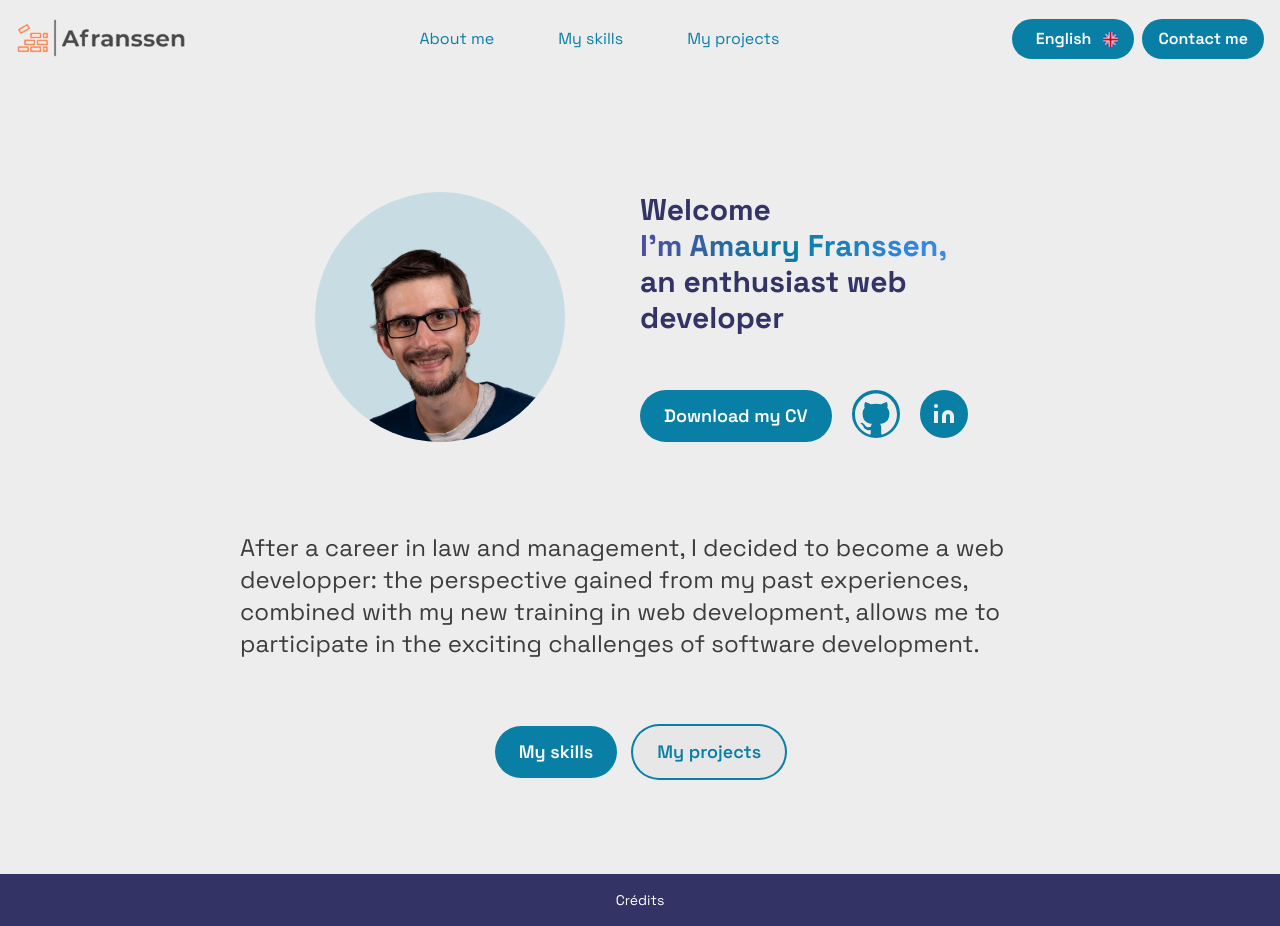
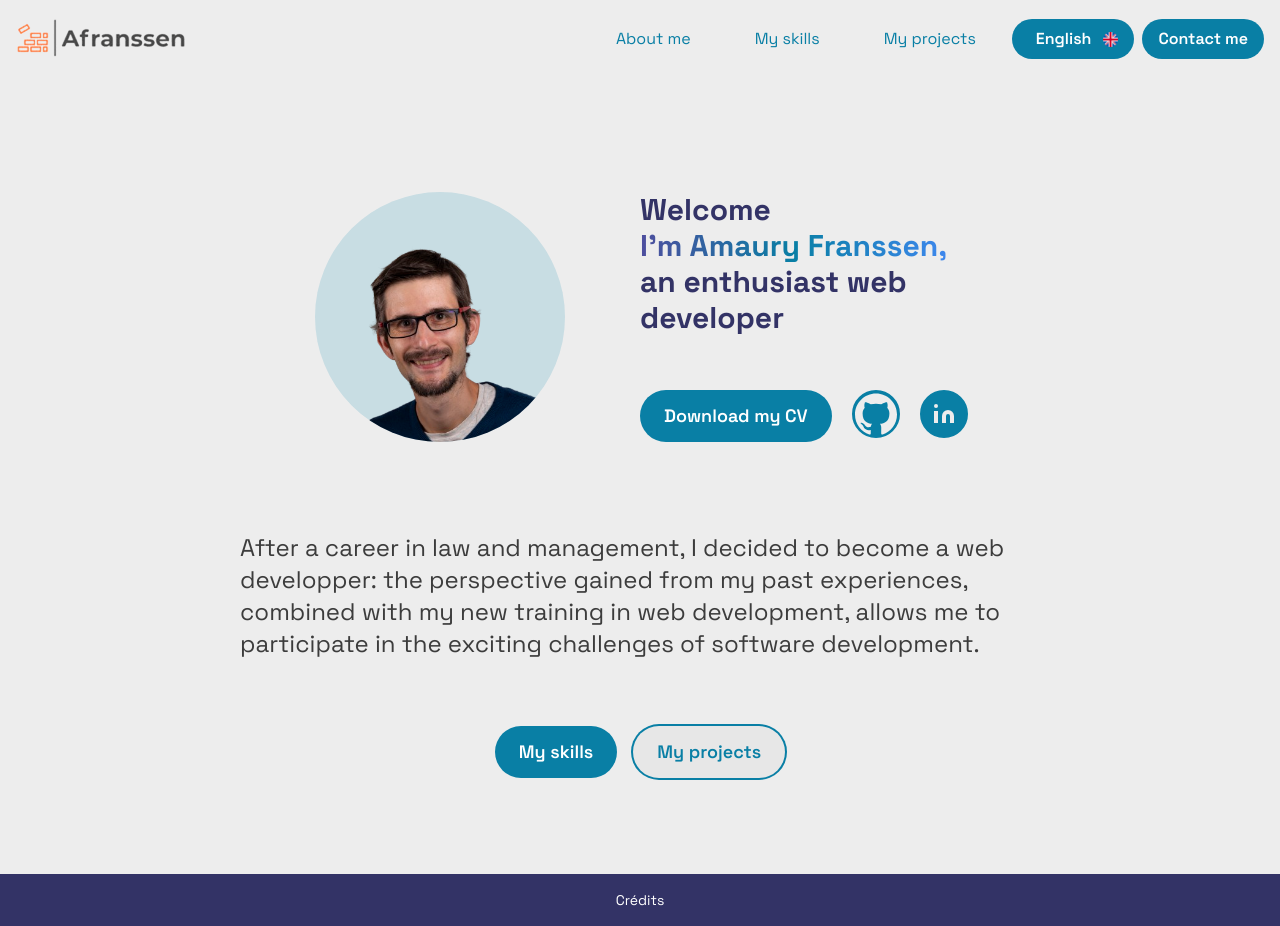
Before and after one commit to ExploryKod/amaury-franssen, a Next.js app: page /en in a window 1280 px wide. Built offline with nearby package versions, Linux system fonts and the light colour scheme.

Commit message:
fix(header): change header layout to fit every screen

```diff
--- a/src/app/[locale]/components/Header.tsx
+++ b/src/app/[locale]/components/Header.tsx
@@ -39,8 +39,8 @@ export const Header: FC<Props> = ({ locale }) => {
     return (
         <>
         <header className="h-[96px] fixed top-0 p-4 z-10 w-full bg-background">
-          <nav className="mx-auto max-w-screen-2xl flex justify-between items-center max-container">
-            <a href="/" className="text-3xl font-bold">
+          <nav className="mx-auto max-w-screen-2xl flex justify-end gap-4 items-center max-container">
+            <a href="/" className="grow text-3xl font-bold">
                 <Image
                   src={brand}
                   alt="Amaury Franssen"
@@ -51,9 +51,9 @@ export const Header: FC<Props> = ({ locale }) => {
           <div className="lg:hidden">
             <LangSwitcher />
           </div>
-            <ul className="flex-1 flex justify-center items-center gap-16 max-lg:hidden">
+            <ul className="me-5 flex-1 flex justify-end items-center gap-16 max-lg:hidden">
               {navLinks.map((item) => (
-                <li key={item.label}>
+                <li key={item.label} className="whitespace-nowrap">
                   <a
                     href={item.href}
                     className="relative text-button hover:text-primary cursor-pointer transition-all
@@ -68,7 +68,7 @@ export const Header: FC<Props> = ({ locale }) => {
               ))}
             </ul>
 
-            <div className="flex gap-2 text-lg font-medium max-lg:hidden wide:mr-24">
+            <div className="flex justify-end gap-2 text-lg font-medium max-lg:hidden wide:mr-24">
               <LangSwitcher />
               <a href="#contact"><Button rounded size='medium'>{t('header_end_btn')}</Button></a>
             </div>
--- a/src/app/[locale]/components/LangSwitcher.tsx
+++ b/src/app/[locale]/components/LangSwitcher.tsx
@@ -39,7 +39,7 @@ const LangSwitcher: React.FC = () => {
           onClick={() => setIsOptionsExpanded(!isOptionsExpanded)}
           onBlur={() => setIsOptionsExpanded(false)}
         >
-          <span className='ml-2 hidden sm:inline'>
+          <span className='ml-2 hidden lg:inline'>
           {currentLanguage ? capitalize(currentLanguage.country) : "Français"}
           </span>
           {currentLanguage ?    <Image
@@ -75,7 +75,7 @@ const LangSwitcher: React.FC = () => {
                       }`}
                     >
                       <Image width={20} height={20} src={lang.flag} alt={lang.country} />
-                      <span className={`hidden sm:inline`}>{capitalize(lang.country)}</span>
+                      <span className={`hidden lg:inline`}>{capitalize(lang.country)}</span>
                     </button>
                   </Link>
                 )
--- a/src/app/[locale]/globals.css
+++ b/src/app/[locale]/globals.css
@@ -178,6 +178,10 @@
   }
 }
 
+body {
+  overflow-y: hidden;
+}
+
 /* custom css */
 .img-container img {
   max-width: 250px;
@@ -189,6 +193,6 @@
   aspect-ratio: 1;
 }
 
-#skills:target {
+#skills:target, #contacts:target, #projects:target {
       padding-top: 96px;
   }
```
